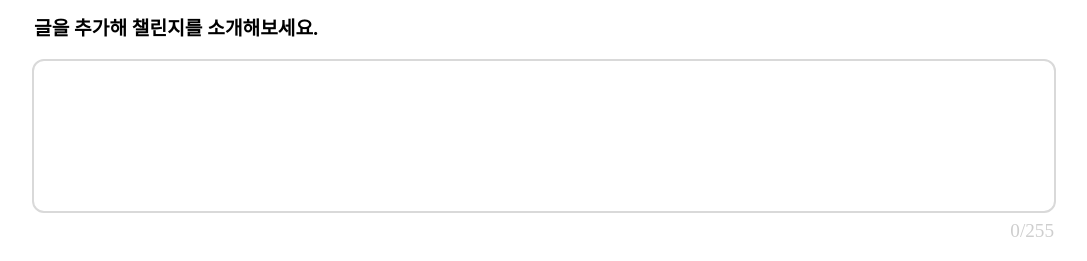
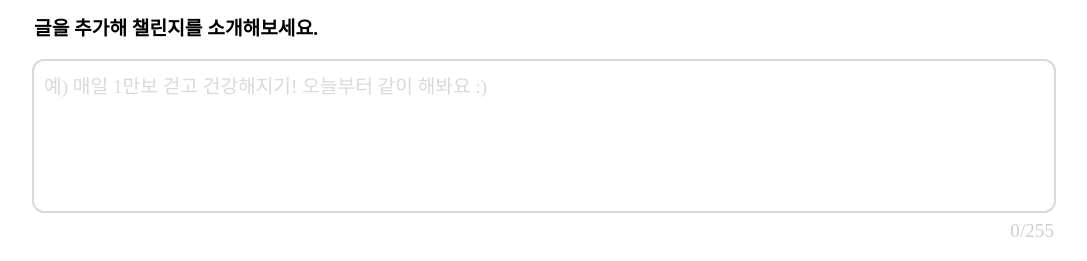
Before and after one commit to Songyee-Challenge/FE, a React (Create React App) app: page /create in a window 1280 px wide. Shown: the part 800-1061 px from the top of the page, without its empty margins (66-1153 px from the left). Built offline with nearby package versions, Linux system fonts and the light colour scheme; a web font is replaced by a local one.

Commit message:
[add] createpage textarea placeholder

```diff
--- a/src/pages/CreatePage.jsx
+++ b/src/pages/CreatePage.jsx
@@ -83,6 +83,9 @@ const ExplainArea = styled.textarea`
     &:focus {
         outline: 2px solid #42AF53;
         border: none;
+    }
+    &::placeholder {
+        color: #D9D9D9;
     }
 `
 const FileInput = styled.input`
@@ -290,6 +293,7 @@ const CreatePage = () => {
                 maxLength="255"
                 rows="2"
                 style={{resize: 'none'}}
+                placeholder='예) 매일 1만보 걷고 건강해지기! 오늘부터 같이 해봐요 :)'
                 onChange={handleExplain}/>
             <InputCount>{expcount}/255</InputCount>
             </div>
```
